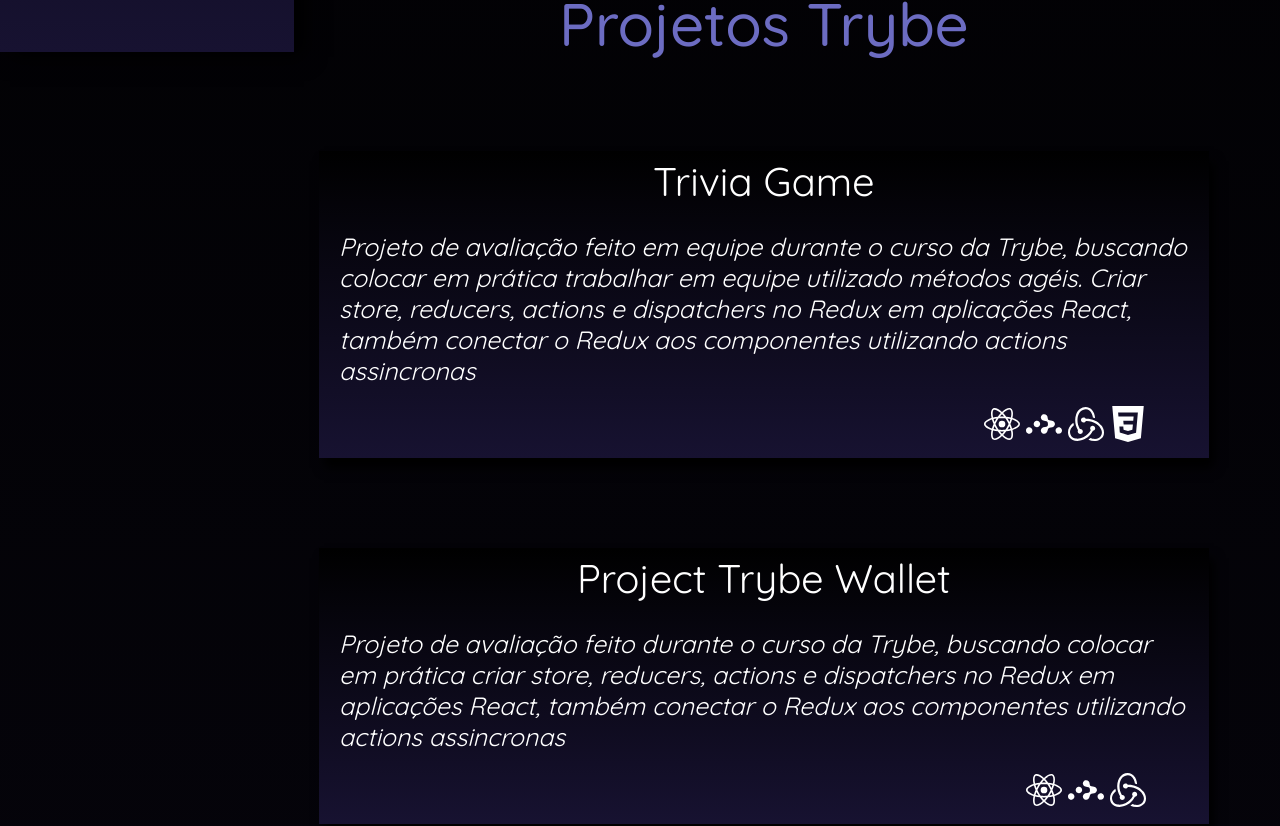
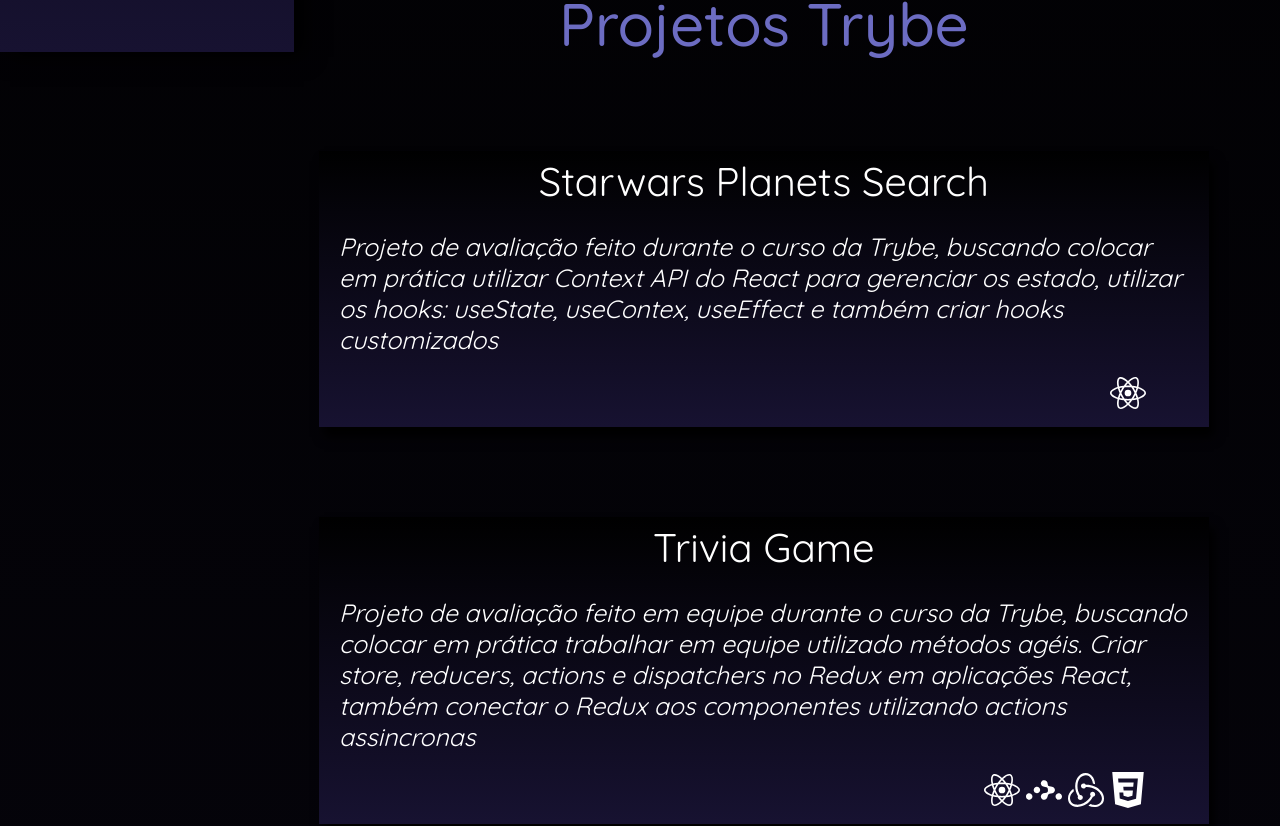
Before and after one commit to Gonzagadavid/portfolio, a React (Create React App) app: page /projetos_cursos/projetos-trybe in a window 1280 px wide. Shown: the part 748-1574 px from the top of the page. Built offline with nearby package versions, Linux system fonts and the light colour scheme.

Commit message:
adicionado projeto star wars planets desenvolvido durante o curso da trybe

```diff
--- a/src/data/projects/trybeProjects.js
+++ b/src/data/projects/trybeProjects.js
@@ -1,6 +1,12 @@
 const trybeProjects = {
   titleCourse: 'Projetos Trybe',
   projects: [
+    {
+      title: 'Starwars Planets Search',
+      tec: 'react',
+      description: 'Projeto de avaliação feito durante o curso da Trybe, buscando colocar em prática utilizar Context API do React para gerenciar os estado, utilizar os hooks: useState, useContex, useEffect e também criar hooks customizados',
+      path: 'https://github.com/Gonzagadavid/starwars-planets-search',
+    },
     {
       title: 'Trivia Game',
       tec: 'react reactRouter redux css',
```
